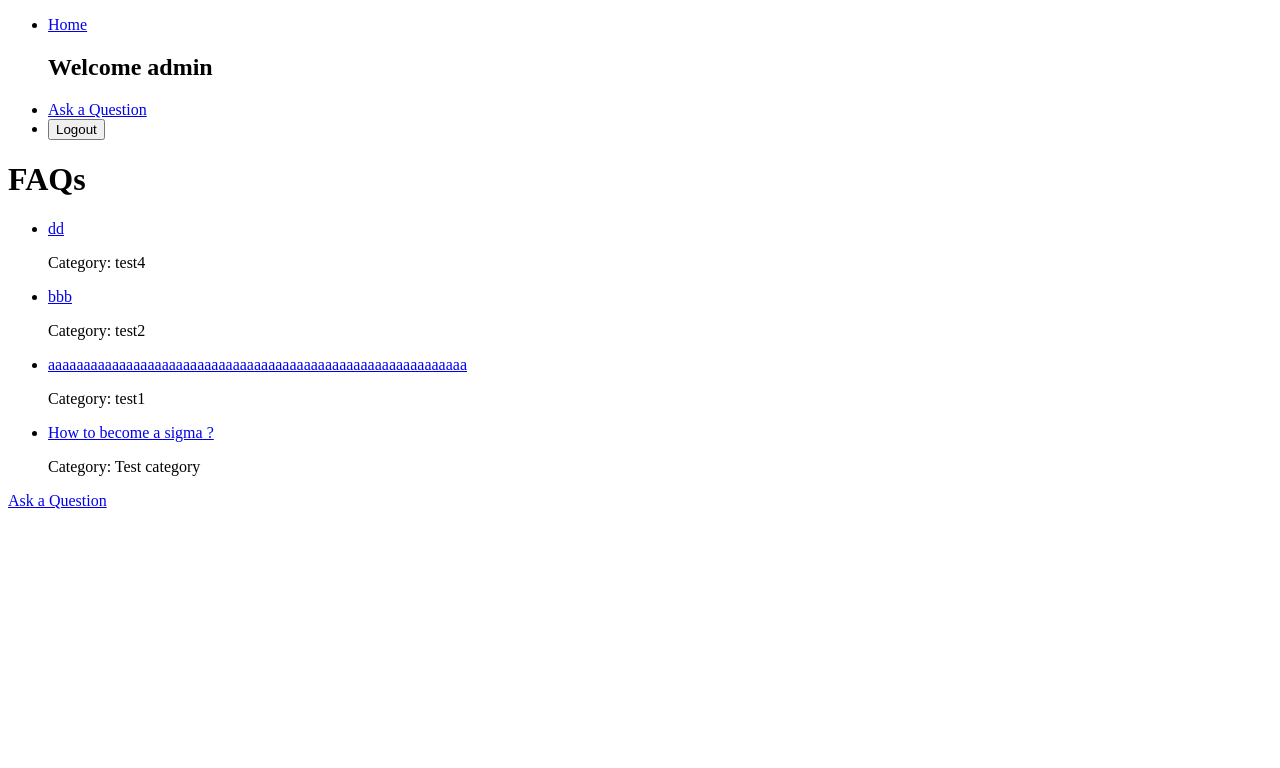
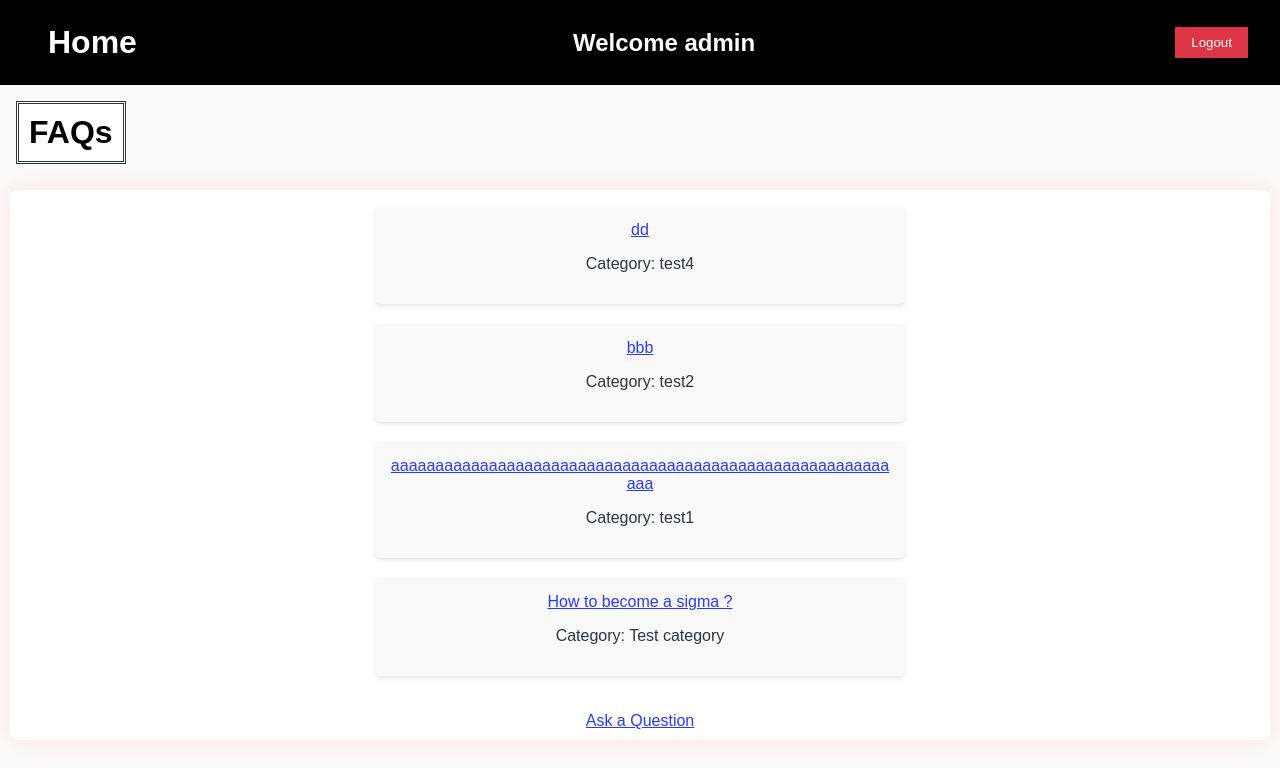
Before and after one commit to dwgth4i/blogs-in-django, a Django app: page / in a window 1280 px wide. Shown: the top 768 px of the page. Run offline with Django 5.2, Linux system fonts and the light colour scheme; a user stored in the database is signed in; data comes from the database, SQL or seed files in the repository; both versions use the stored data as it was after the commit.

Commit message:
done lognin+up+home

```diff
--- /dev/null
+++ b/mysite/faq/static/faq/css/style.css
@@ -0,0 +1,226 @@
+/* faq/css/style.css */
+
+body {
+    font-family: Arial, sans-serif;
+    margin: 0;
+    padding: 0;
+    background-color: #fbfbfb;
+    color: #2f353b;
+}
+
+form input[type="text"],
+form input[type="password"], form input[type="email"]{
+    width: 100%;
+    padding: 10px;
+    margin-top: 1rem;
+    border: 1px solid ;
+    border-radius: 4px;
+    transition: border-color 3s ease;
+}
+
+form input[type="text"]:focus, form input[type="password"]:focus, form input[type="email"]:focus {
+    border-color: #f90303;
+    background-color: lightgray;
+}
+
+.submit {
+    background-color: #000000;
+    font-size: large;
+    margin: 20px 0px 20px 0px;
+    padding: 5px 0px 5px 0px;
+    width: 100%;
+    border: none;
+    color: #ffffff;
+    transition: transform 3s ease;
+    transition: color 0.3s ease;
+}
+
+.submit:hover {
+    color: #ff0101;
+    transform: scale(1.1);
+}
+
+
+.signin-form {
+    max-width: 500px;
+    margin: 0 auto;
+    padding: 2rem;
+    width: 100%;
+    display: flex;
+    flex-direction: column;
+    align-items: center;
+}
+
+.signinup-header {
+    font-size: 200%;
+    display: flex;
+    flex-direction: column;
+    align-items: center;
+}
+
+.signinup-container {
+    margin: 10px;
+    background-color: #ffffff;
+    display: flex;
+    flex-direction: column;
+    justify-content: center;
+    align-items: center;
+
+    box-shadow: 0 0 30px rgba(244, 2, 2, 0.1);
+    border-radius: 8px;
+    width: 50%;
+}
+
+.signinup-container label {
+    font-size: 110%;
+}
+
+
+
+.page {
+    display: flex;
+    justify-content: center;
+    align-items: center;
+
+}
+
+.link {
+    font-size: 16px;
+    color: #293bf7;
+    text-decoration: none;
+    transition: font-size 0.3s, color 0.3s;;
+    text-decoration: underline;
+    margin-bottom: 10px;
+
+}
+
+.link:hover {
+    color: #f90303;
+    font-size: 20px;
+}
+
+.link:visited {
+    color: #af04f2;
+}
+
+.list-container {
+    display: flex;
+    flex-direction: column;
+    align-items: center;
+    margin: 10px;
+    background-color: #ffffff;
+    box-shadow: 0 0 30px rgba(244, 2, 2, 0.1);
+    border-radius: 8px;
+    width: 100%;
+}
+
+.header-FAQ {
+    color: #000000;
+    width: 100%;
+    padding: 5px, 15px, 5px, 15px;
+    margin: 10px;
+}
+
+.box-FAQ {
+    display: inline-block;
+    background-color: #ffffff;
+    border: double ;
+    margin: 1rem;
+}
+
+.ul-post {
+    list-style-type: none; /* Loại bỏ dấu đầu dòng của danh sách */
+    padding: 0;
+}
+
+.li-post {
+    background-color: #f9f9f9;
+    border-radius: 5px;
+    margin-bottom: 20px;
+    padding: 15px;
+    box-shadow: 0 2px 4px rgba(0, 0, 0, 0.1); /* Đổ bóng cho từng câu hỏi */
+    width: 500px /* Chiều rộng của từng câu hỏi */;
+    text-align: center;
+    word-wrap: break-word;
+}
+
+.navbar {
+    background-color: #000000;
+    padding: 1rem;
+}
+
+.nav-list {
+    list-style: none;
+    display: flex;
+    justify-content: space-between;
+    align-items: center;
+    margin: 0;
+    padding: 0;
+}
+
+.nav-item {
+    margin: 0 1rem;
+}
+
+.nav-link {
+    color: #ffffff;
+    text-decoration: none;
+    font-weight: bold;
+    transition: color 0.3s ease;
+}
+
+.nav-link:hover {
+    color: #f90303;
+}
+
+.welcome-message {
+    color: #ffffff;
+    margin: 0;
+}
+
+.logout-form {
+    display: inline-block;
+}
+
+.nav-button {
+    background-color: #dc3545;
+    color: #ffffff;
+    border: none;
+    padding: 0.5rem 1rem;
+    cursor: pointer;
+    transition: background-color 0.3s ease;
+}
+
+.nav-button:hover {
+    background-color: #c82333;
+}
+
+
+
+#head {
+    background-color: none;
+    color: #ffffff;
+    border: none;
+    padding: 0.5rem 1rem;
+    cursor: pointer;
+    transition: background-color 0.3s ease;
+    font-size: 200%;
+}
+main {
+    padding: 2rem;
+    max-width: 800px;
+    margin: 2rem auto;
+    background-color: #ffffff;
+    border-radius: 5px;
+    box-shadow: 0 0 10px rgba(0, 0, 0, 0.1);
+}
+
+footer {
+    text-align: center;
+    padding: 1rem;
+    background-color: #343a40;
+    color: #ffffff;
+    position: fixed;
+    width: 100%;
+    bottom: 0;
+}
--- a/mysite/faq/templates/faq/base.html
+++ b/mysite/faq/templates/faq/base.html
@@ -1,24 +1,28 @@
+{% load static %}
 <!DOCTYPE html>
 <html>
 <head>
     <title>FAQ Site</title>
+
+    <link rel="stylesheet" href="{% static 'faq/css/style.css' %}" />
+
 </head>
 <body>
-    <nav>
-        <ul>
-            <li><a href="{% url 'post_list' %}">Home</a></li>
+    <nav class="navbar">
+        <ul class="nav-list">
+            <li class="nav-item" id="head"><a href="{% url 'post_list' %}" class="nav-link">Home</a></li>
             {% if user.is_authenticated %}
-                <h2>Welcome {{user}}</h2>
-                <li><a href="{% url 'ask_question' %}">Ask a Question</a></li>
-                <li>
-                    <form method="post" action="{% url 'logout' %}">
+                <h2 class="welcome-message">Welcome {{user}}</h2>
+                <!-- <li class="nav-item"><a href="{% url 'ask_question' %}">Ask a Question</a></li> -->
+                <li class="nav-item">
+                    <form method="post" action="{% url 'logout' %}" class="logout-form">
                         {% csrf_token %}
-                        <button type="submit">Logout</button>
+                        <button type="submit" class="nav-button">Logout</button>
                     </form>
                 </li>
             {% else %}
-                <li><a href="{% url 'signup' %}">Sign Up</a></li>
-                <li><a href="{% url 'signin' %}">Sign In</a></li>
+                <li class="nav-item" id="head"><a href="{% url 'signup' %}" class="nav-link">Sign Up</a></li>
+                <li class="nav-item" id="head"><a href="{% url 'signin' %}" class="nav-link">Sign In</a></li>
             {% endif %}
         </ul>
     </nav>
--- a/mysite/faq/templates/faq/post_list.html
+++ b/mysite/faq/templates/faq/post_list.html
@@ -1,14 +1,20 @@
 {% extends "faq/base.html" %}
 {% block content %}
-<h1>FAQs</h1>
-<ul>
-    {% for post in posts %}
-        <li>
-            <a href="{% url 'post_detail' post.publish.year post.publish.month post.publish.day post.ticket %}">{{ post.question }}</a>
-            <p>Category: {{ post.category.name }}</p>
+<div class="box-FAQ">
+    <h1 class="header-FAQ">FAQs</h1>
+</div>
+<div class="page">
+    <div class="list-container">
+        <ul class="ul-post">
+            {% for post in posts %}
+                <li class="li-post">
+                    <a href="{% url 'post_detail' post.publish.year post.publish.month post.publish.day post.ticket %}" class="link">{{ post.question }}</a>
+                    <p>Category: {{ post.category.name }}</p>
 
-        </li>
-    {% endfor %}
-</ul>
-<a href="{% url 'ask_question' %}">Ask a Question</a>
+                </li>
+            {% endfor %}
+        </ul>
+        <a href="{% url 'ask_question' %}" class="link">Ask a Question</a>
+    </div>
 {% endblock %}
+</div>
--- a/mysite/mysite/settings.py
+++ b/mysite/mysite/settings.py
@@ -135,3 +135,9 @@ EMAIL_PORT = 587
 EMAIL_USE_TLS = True
 EMAIL_HOST_USER = 'alandota123456@gmail.com'
 EMAIL_HOST_PASSWORD = 'mulbvfnknfwlqbrd'
+
+STATIC_URL = '/static/'
+STATICFILES_DIRS = [
+    BASE_DIR / "static",
+    '/mysite/faq/static',
+]
```
Also changed, not shown: mysite/faq/templates/faq/signin.html (+14 -8 lines), mysite/faq/templates/faq/signup.html (+10 -6 lines), mysite/db.sqlite3.
